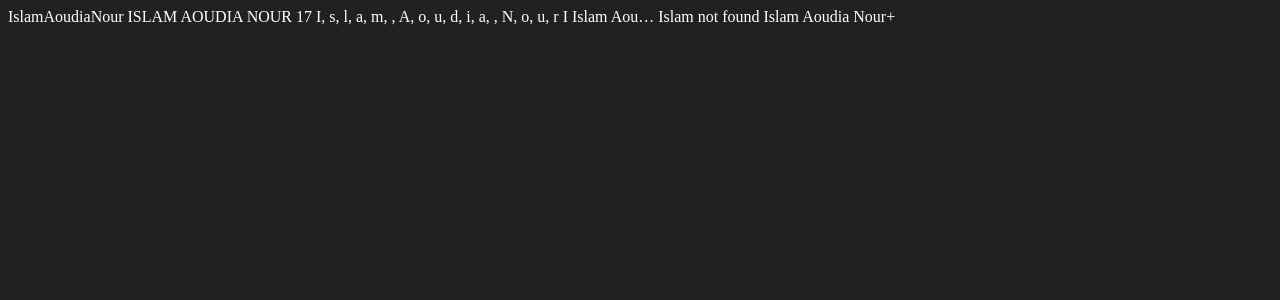
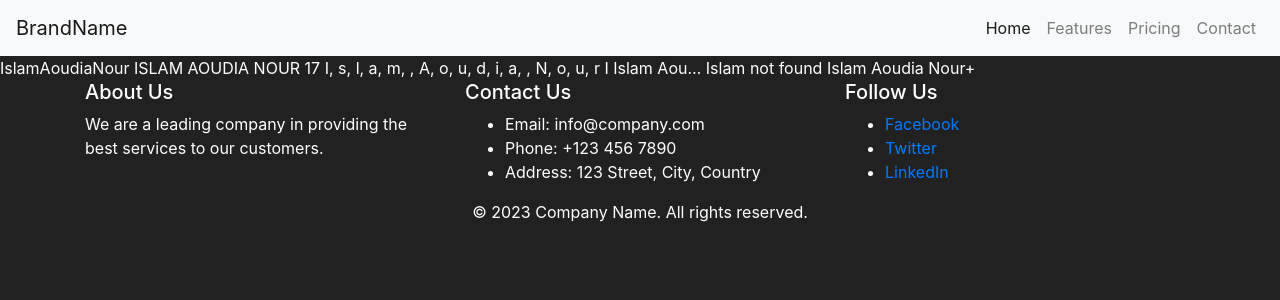
Before and after one commit to NorIslam04/Pyhton-Django, a Django app: page / in a window 1280 px wide. Shown: the top 300 px of the page. Run offline with Django 5.2, Linux system fonts and the light colour scheme; some libraries are stand-ins or nearby versions.

Commit message:
add footer-navbar Pages +{include ''path} use it in base.html --extends in about & index .html

```diff
--- a/templates/base.html
+++ b/templates/base.html
@@ -1,9 +1,16 @@
+
+
+{% include 'partes/navbar.html' %}
+
+
+{%block content%} <!--le meme non de les page html qui contein des 'content'  -->
+{% endblock content%}
+
+{% include 'partes/footer.html' %}
+
 <style>
     body {
         color: rgb(255, 255, 255);
         background-color: rgb(33, 33, 33);
     }
 </style>
-
-{%block content%} <!--le meme non de les page html qui contein des 'content'  -->
-{% endblock content%}
--- a/templates/pages/about.html
+++ b/templates/pages/about.html
@@ -1,4 +1,5 @@
 {% extends "base.html" %}
+
 
 {% block content %}
 
--- a/templates/pages/index.html
+++ b/templates/pages/index.html
@@ -1,4 +1,6 @@
 {% extends 'base.html' %}
+
+
 
 {% block content %}
 {{name | cut:' '}}
--- /dev/null
+++ b/templates/partes/footer.html
@@ -0,0 +1,31 @@
+<footer>
+    <div class="container">
+        <div class="row">
+            <div class="col-md-4">
+                <h5>About Us</h5>
+                <p>We are a leading company in providing the best services to our customers.</p>
+            </div>
+            <div class="col-md-4">
+                <h5>Contact Us</h5>
+                <ul>
+                    <li>Email: info@company.com</li>
+                    <li>Phone: +123 456 7890</li>
+                    <li>Address: 123 Street, City, Country</li>
+                </ul>
+            </div>
+            <div class="col-md-4">
+                <h5>Follow Us</h5>
+                <ul class="social-media">
+                    <li><a href="#">Facebook</a></li>
+                    <li><a href="#">Twitter</a></li>
+                    <li><a href="#">LinkedIn</a></li>
+                </ul>
+            </div>
+        </div>
+        <div class="row">
+            <div class="col-md-12 text-center">
+                <p>&copy; 2023 Company Name. All rights reserved.</p>
+            </div>
+        </div>
+    </div>
+</footer>
--- /dev/null
+++ b/templates/partes/navbar.html
@@ -0,0 +1,38 @@
+<!DOCTYPE html>
+<html lang="en">
+<head>
+    <meta charset="UTF-8">
+    <meta name="viewport" content="width=device-width, initial-scale=1.0">
+    <title>Navbar Example</title>
+    <link rel="stylesheet" href="https://cdnjs.cloudflare.com/ajax/libs/font-awesome/6.0.0-beta3/css/all.min.css">
+    <link rel="stylesheet" href="https://stackpath.bootstrapcdn.com/bootstrap/4.5.2/css/bootstrap.min.css">
+</head>
+<body>
+    <nav class="navbar navbar-expand-lg navbar-light bg-light">
+        <a class="navbar-brand" href="#">BrandName</a>
+        <button class="navbar-toggler" type="button" data-toggle="collapse" data-target="#navbarNav" aria-controls="navbarNav" aria-expanded="false" aria-label="Toggle navigation">
+            <span class="navbar-toggler-icon"></span>
+        </button>
+        <div class="collapse navbar-collapse" id="navbarNav">
+            <ul class="navbar-nav ml-auto">
+                <li class="nav-item active">
+                    <a class="nav-link" href="#">Home <span class="sr-only">(current)</span></a>
+                </li>
+                <li class="nav-item">
+                    <a class="nav-link" href="#">Features</a>
+                </li>
+                <li class="nav-item">
+                    <a class="nav-link" href="#">Pricing</a>
+                </li>
+                <li class="nav-item">
+                    <a class="nav-link" href="#">Contact</a>
+                </li>
+            </ul>
+        </div>
+    </nav>
+
+    <script src="https://code.jquery.com/jquery-3.5.1.slim.min.js"></script>
+    <script src="https://cdn.jsdelivr.net/npm/@popperjs/core@2.9.2/dist/umd/popper.min.js"></script>
+    <script src="https://stackpath.bootstrapcdn.com/bootstrap/4.5.2/js/bootstrap.min.js"></script>
+</body>
+</html>
```
